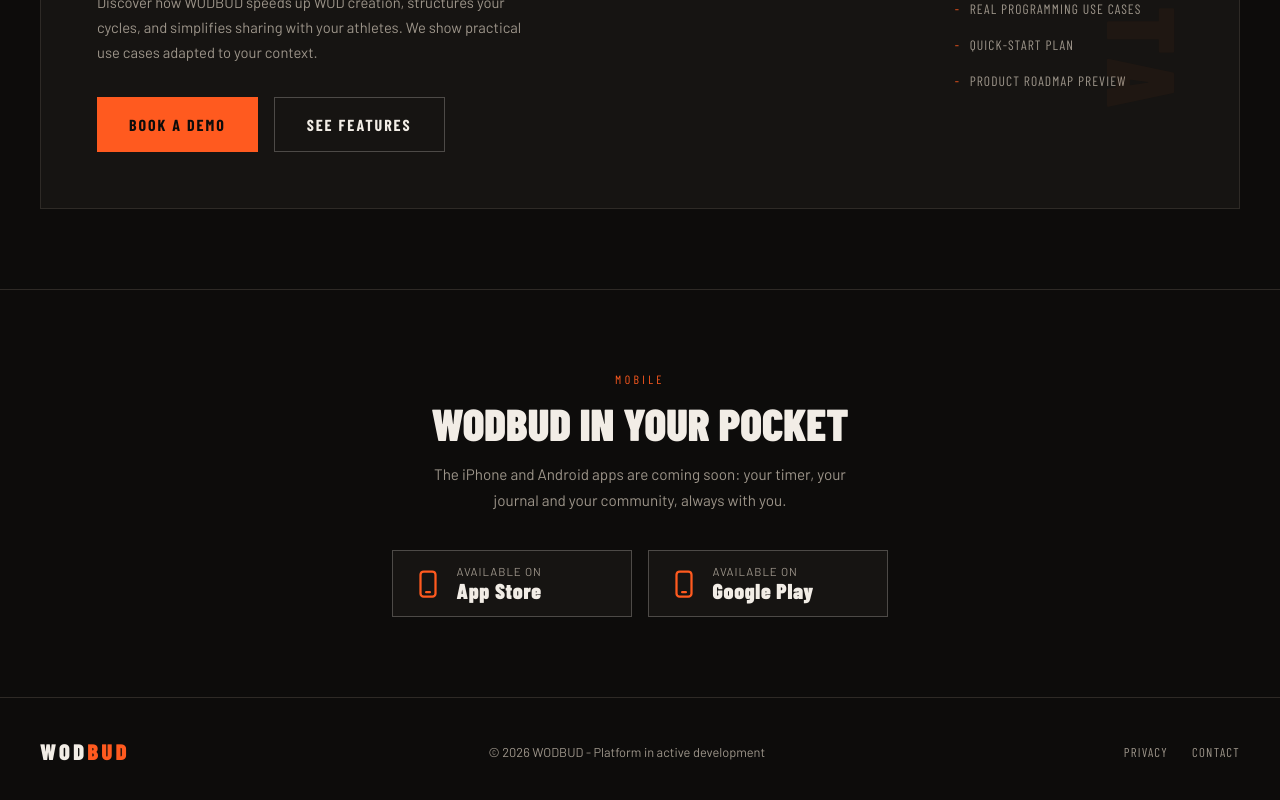
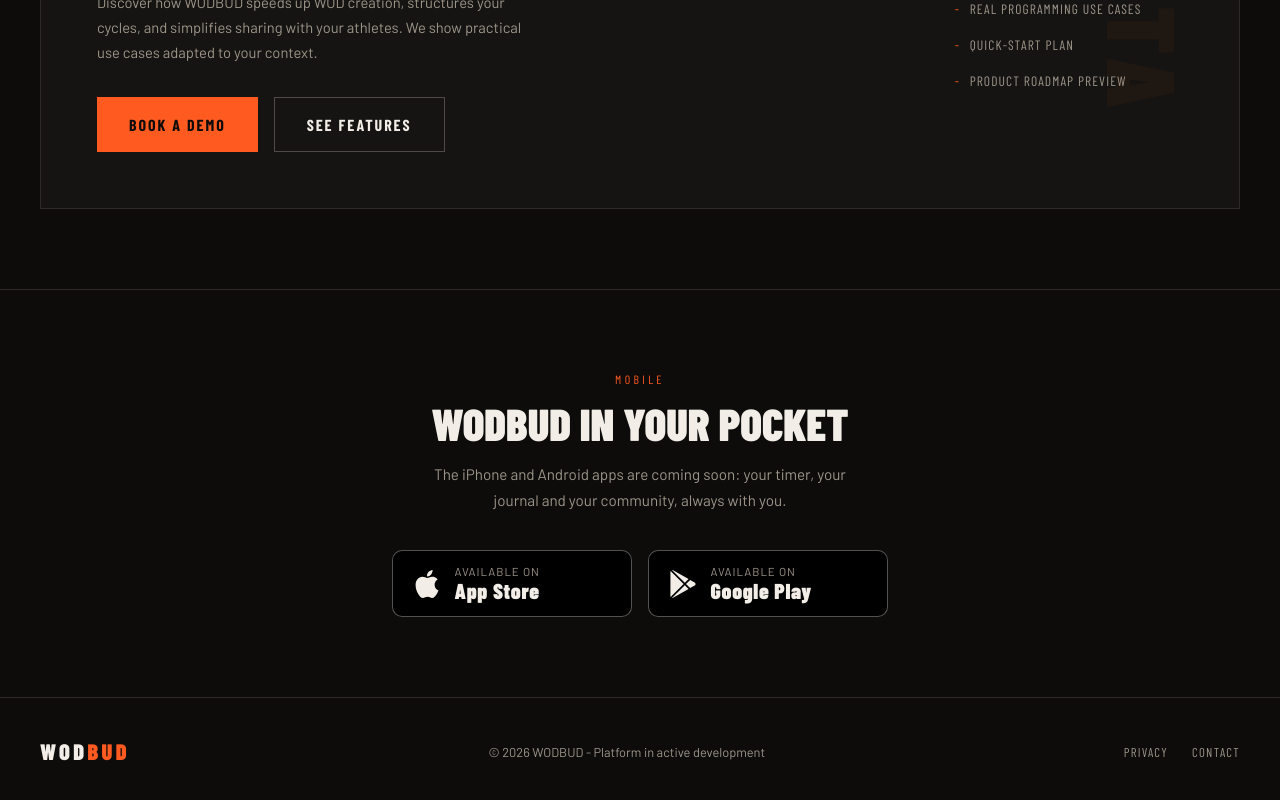
Before and after one commit to ThomasDarsigny/WODBUD, a React (Vite) app in the folder fitness-app/: page / in a window 1280 px wide. Shown: the part 2840-3640 px from the top of the page. Built offline with nearby package versions, Linux system fonts and the light colour scheme; no server answers.

Commit message:
feat(landing): vrais logos Apple et Google Play sur les boutons des boutiques

```diff
--- a/fitness-app/src/components/landing/LandingPage.tsx
+++ b/fitness-app/src/components/landing/LandingPage.tsx
@@ -258,6 +258,7 @@ export default function LandingPage() {
             href={APP_STORE_URL}
             kicker={STORES_LIVE ? t('landing.download.available_on') : t('landing.download.soon_on')}
             store="App Store"
+            logo="apple"
             soon={!STORES_LIVE}
             soonLabel={t('landing.download.soon')}
           />
@@ -265,6 +266,7 @@ export default function LandingPage() {
             href={PLAY_STORE_URL}
             kicker={STORES_LIVE ? t('landing.download.available_on') : t('landing.download.soon_on')}
             store="Google Play"
+            logo="googleplay"
             soon={!STORES_LIVE}
             soonLabel={t('landing.download.soon')}
           />
@@ -291,18 +293,26 @@ export default function LandingPage() {
   )
 }
 
-function StoreButton({ href, kicker, store, soon, soonLabel }: {
+/** Tracés des logos (Simple Icons, CC0), affichés en monochrome comme sur les badges officiels. */
+const STORE_LOGOS = {
+  apple:
+    'M12.152 6.896c-.948 0-2.415-1.078-3.96-1.04-2.04.027-3.91 1.183-4.961 3.014-2.117 3.675-.546 9.103 1.519 12.09 1.013 1.454 2.208 3.09 3.792 3.039 1.52-.065 2.09-.987 3.935-.987 1.831 0 2.35.987 3.96.948 1.637-.026 2.676-1.48 3.676-2.948 1.156-1.688 1.636-3.325 1.662-3.415-.039-.013-3.182-1.221-3.22-4.857-.026-3.04 2.48-4.494 2.597-4.559-1.429-2.09-3.623-2.324-4.39-2.376-2-.156-3.675 1.09-4.61 1.09zM15.53 3.83c.843-1.012 1.4-2.427 1.245-3.83-1.207.052-2.662.805-3.532 1.818-.78.896-1.454 2.338-1.273 3.714 1.338.104 2.715-.688 3.559-1.701',
+  googleplay:
+    'M22.018 13.298l-3.919 2.218-3.515-3.493 3.543-3.521 3.891 2.202a1.49 1.49 0 0 1 0 2.594zM1.337.924a1.486 1.486 0 0 0-.112.568v21.017c0 .217.045.419.124.6l11.155-11.087L1.337.924zm12.207 10.065l3.258-3.238L3.45.195a1.466 1.466 0 0 0-.946-.179l11.04 10.973zm0 2.067l-11 10.933c.298.036.612-.016.906-.183l13.324-7.54-3.23-3.21z'
+} as const
+
+function StoreButton({ href, kicker, store, logo, soon, soonLabel }: {
   href: string
   kicker: string
   store: string
+  logo: keyof typeof STORE_LOGOS
   soon: boolean
   soonLabel: string
 }) {
   return (
     <a href={href} target="_blank" rel="noopener noreferrer" className={s.storeBtn}>
       <svg className={s.storeIcon} viewBox="0 0 24 24" aria-hidden="true">
-        <rect x="6" y="2" width="12" height="20" rx="2.5" fill="none" stroke="currentColor" strokeWidth="1.8" />
-        <line x1="10.5" y1="18.5" x2="13.5" y2="18.5" stroke="currentColor" strokeWidth="1.8" strokeLinecap="round" />
+        <path d={STORE_LOGOS[logo]} fill="currentColor" />
       </svg>
       <span className={s.storeText}>
         <small>{kicker}</small>
--- a/fitness-app/src/components/landing/landing.module.css
+++ b/fitness-app/src/components/landing/landing.module.css
@@ -1058,8 +1058,9 @@
   gap: 0.85rem;
   padding: 0.85rem 1.25rem;
   min-height: 64px;
-  border: 1px solid rgba(240, 235, 228, 0.25);
-  background: var(--dark);
+  border: 1px solid rgba(240, 235, 228, 0.35);
+  border-radius: 10px;
+  background: #000;
   color: var(--white);
   text-decoration: none;
   text-align: left;
@@ -1072,10 +1073,10 @@
 }
 
 .storeIcon {
-  width: 30px;
-  height: 30px;
+  width: 28px;
+  height: 28px;
   flex-shrink: 0;
-  color: var(--orange);
+  color: var(--white);
 }
 
 .storeText {
```
